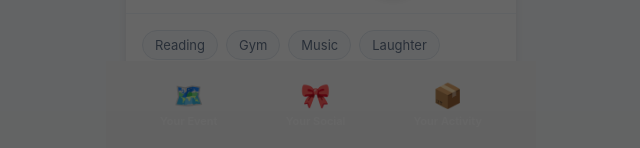
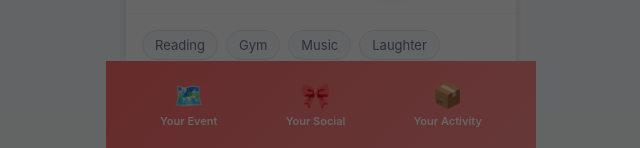
Before and after one commit to IslandHopper-403/Social-Feed-NEW-Ui-Update, a plain HTML site: page index.html in a window 1280 px wide. Shown: the part 652-800 px from the top of the page, without its empty margins (319-959 px from the left). Drawn offline with Linux system fonts and the light colour scheme; grey boxes are pictures that could not be loaded.

Commit message:
Update index.html Revert Back

```diff
--- a/index.html
+++ b/index.html
@@ -312,7 +312,7 @@
             bottom: 0;
             width: 100%;
             max-width: 430px;
-            background:#F7F7F7;
+            background:linear-gradient(135deg, #FF6B6B, #FF8C8C);
             padding: 12px 20px;
             display: flex;
             justify-content: space-around;
```
